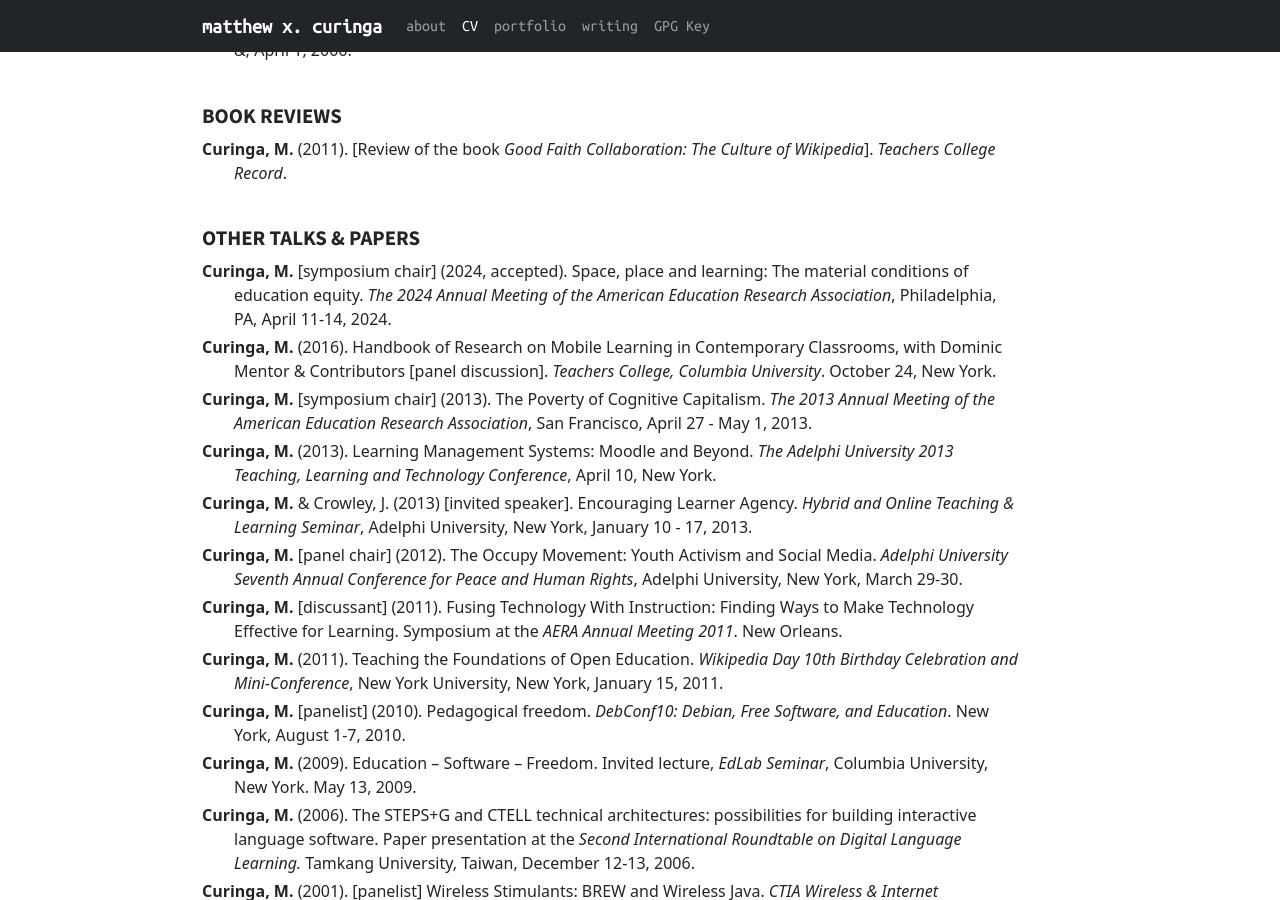
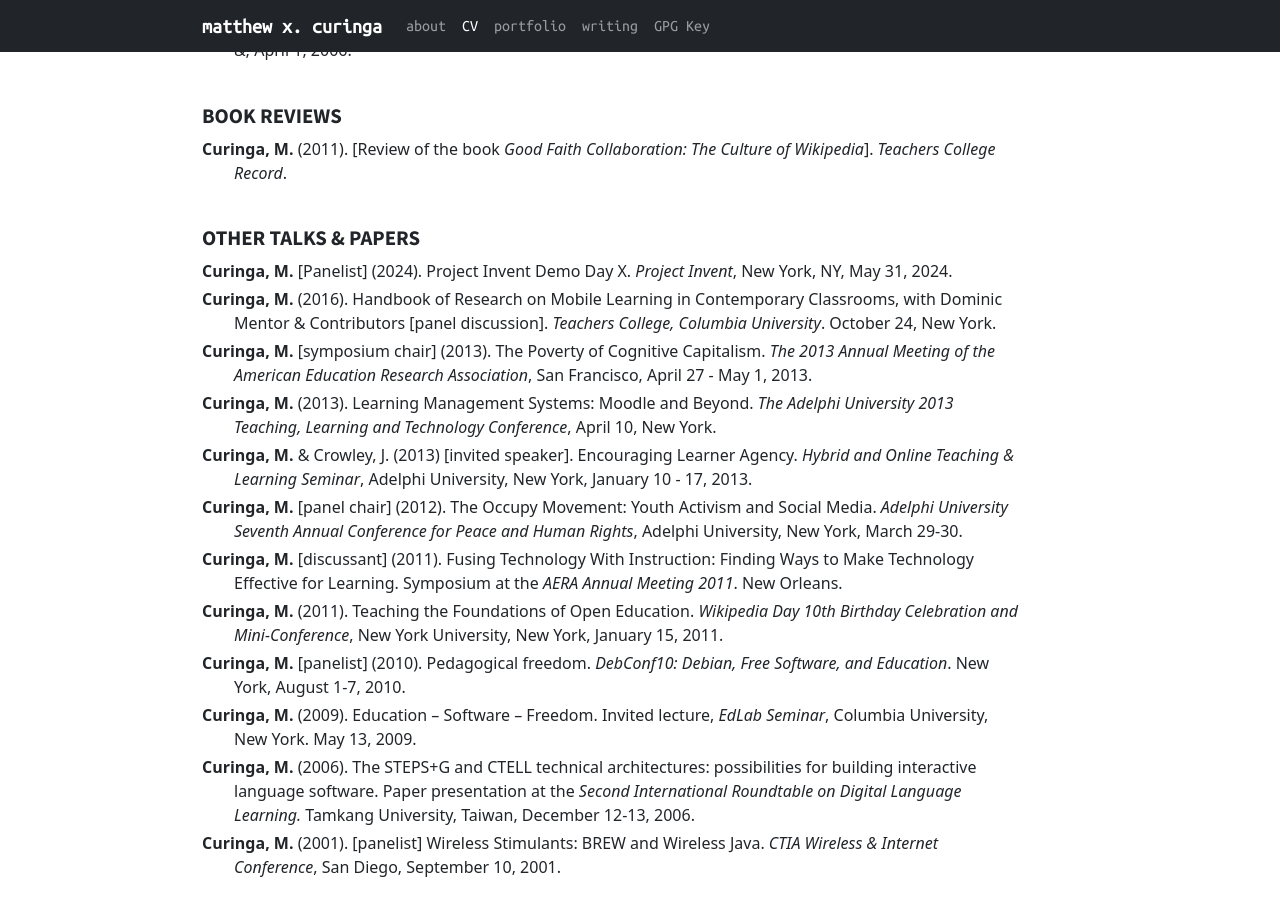
Before and after one commit to mcuringa/mcuringa.github.com, a Jekyll site: the page built from cv.md, in a window 1280 px wide and 900 px high, scrolled down 3139 px. Built offline with Jekyll 4.4.1, drawn with Linux system fonts in a browser that asks for light colours.

Commit message:
added project invent

```diff
--- a/cv.md
+++ b/cv.md
@@ -156,7 +156,7 @@ Book Reviews
 
 Other Talks & Papers
 -------------------------------
-**Curinga, M.** [symposium chair] (2024, accepted). Space, place and learning: The material conditions of education equity. _The 2024 Annual Meeting of the American Education Research Association_, Philadelphia, PA, April 11-14, 2024.
+**Curinga, M.** [Panelist] (2024). Project Invent Demo Day X. _Project Invent_, New York, NY, May 31, 2024.
 
 **Curinga, M.** (2016). Handbook of Research on Mobile Learning in Contemporary Classrooms, with Dominic Mentor & Contributors [panel discussion]. _Teachers College, Columbia University_. October 24, New York.
 
```
